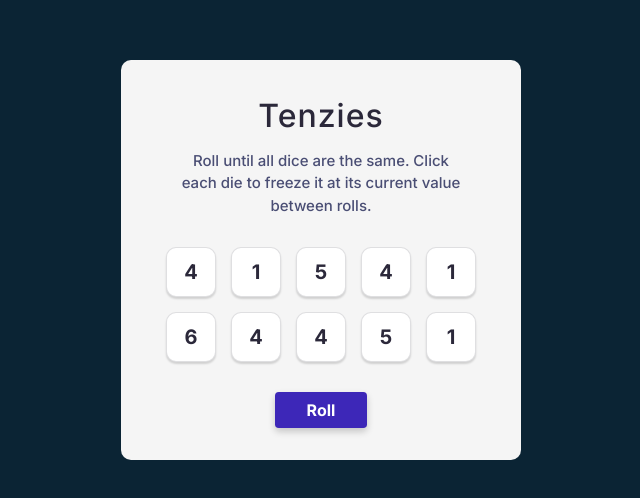
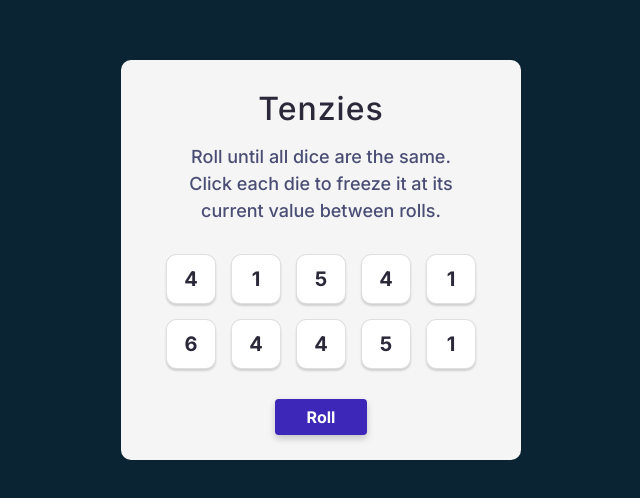
Before and after one commit to tariq-k-dev/tenzies, a React (Vite) app: page / in a window 1280 px wide. Shown: the part 140-638 px from the top of the page, without its empty margins (319-959 px from the left). Built offline with nearby package versions, Linux system fonts and the light colour scheme.

Commit message:
style: increase paragraph font size for improved readability

```diff
--- a/src/components/App.css
+++ b/src/components/App.css
@@ -36,7 +36,7 @@
 
 p {
   color: var(--secondary-color);
-  font-size: 1.5rem;
+  font-size: 1.8rem;
   text-align: center;
   width: 70%;
   line-height: 1.5;
```
